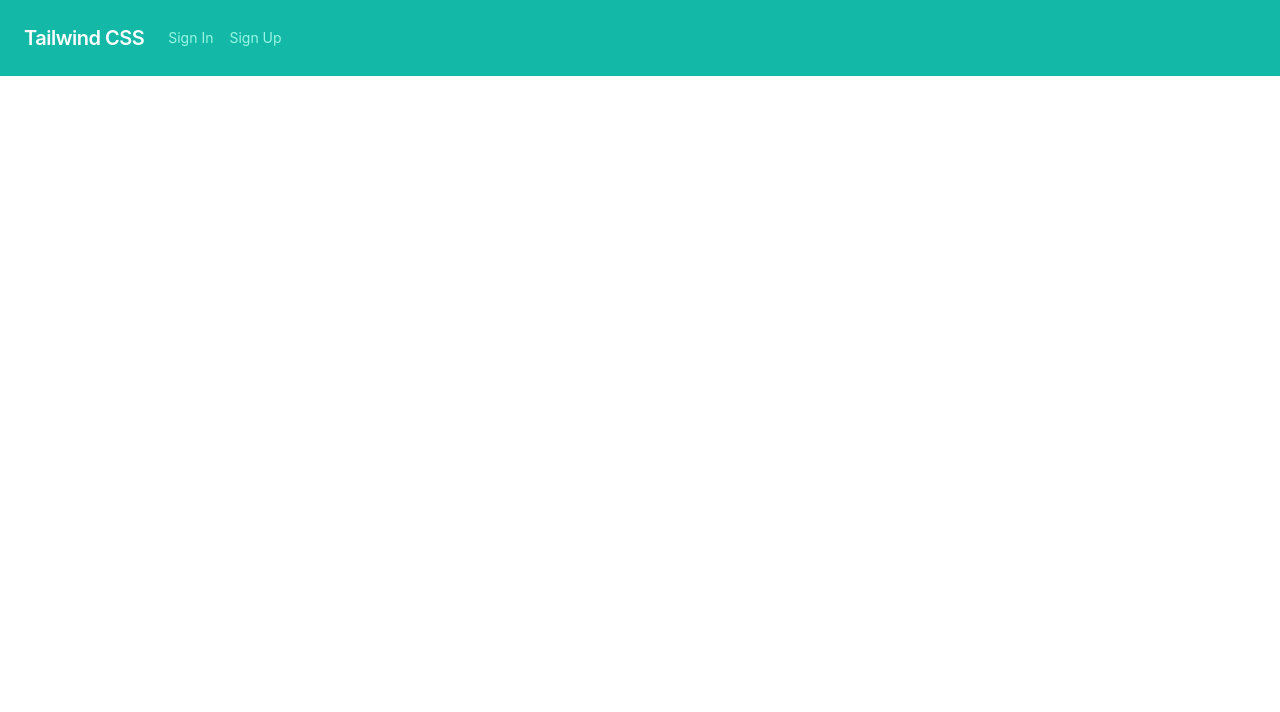
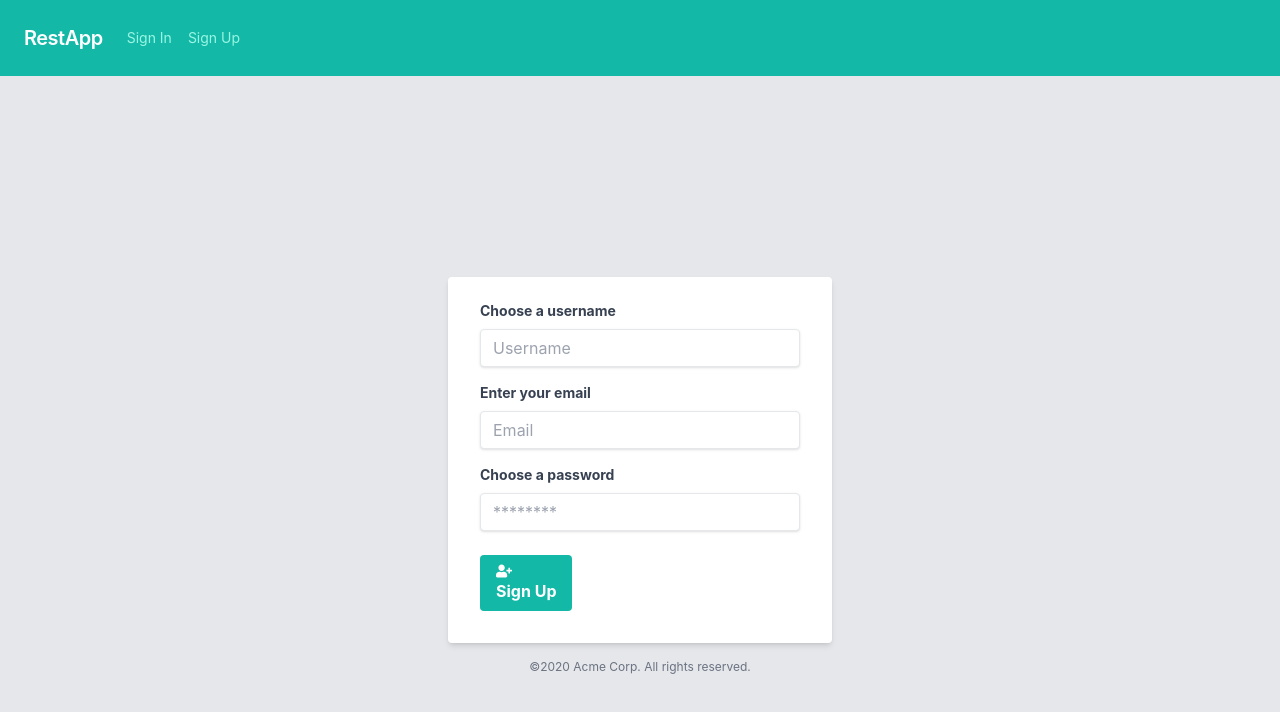
Before and after one commit to Isaac177/restaurant-mern, a React (Create React App) app in the folder client/: page /signup in a window 1280 px wide. Shown: the top 712 px of the page. Built offline with nearby package versions, Linux system fonts and the light colour scheme.

Commit message:
Signin & SignUp

```diff
--- a/client/src/components/App.js
+++ b/client/src/components/App.js
@@ -1,11 +1,27 @@
 import React from 'react';
 import './App.css';
-import {BrowserRouter} from "react-router-dom";
+import {BrowserRouter as Router, Route, Routes} from 'react-router-dom';
 import Header from "./Header";
+import Home from "./Home";
+import Signin from "./Signin";
+import Signup from "./Signup";
+import NotFound from "./NotFound";
 
 
-const App = () => <BrowserRouter>
-    <Header />
-</BrowserRouter>
+const App = () => {
+    return (
+        <Router>
+            <Header />
+            <main>
+                <Routes>
+                    <Route path="/" element={<Home />} />
+                    <Route path="/signin" element={<Signin />} />
+                    <Route path="/signup" element={<Signup />} />
+                    <Route path="*" element={<NotFound />} />
+                </Routes>
+            </main>
+        </Router>
+    );
+};
 
 export default App;
--- a/client/src/components/Header.js
+++ b/client/src/components/Header.js
@@ -9,7 +9,7 @@ const Header = () => {
     const showNavigation = () => (
         <nav className="flex items-center justify-between flex-wrap bg-teal-500 p-6">
             <div className="flex items-center flex-shrink-0 text-white mr-6">
-                <span className="font-semibold text-xl tracking-tight">Tailwind CSS</span>
+                <Link to='/' className="font-semibold text-xl tracking-tight">RestApp</Link>
             </div>
             <div className="block lg:hidden">
                 <button
@@ -23,10 +23,10 @@ const Header = () => {
                 </button>
                 { navShown && (
                     <div className="text-sm lg:flex-grow block items-center w-full lg:w-auto">
-                        <Link to="#" className="block mt-4 lg:inline-block lg:mt-0 text-teal-200 hover:text-white mr-4">
+                        <Link to="/signin" className="block mt-4 lg:inline-block lg:mt-0 text-teal-200 hover:text-white mr-4">
                             Sign In
                         </Link>
-                        <Link to="#" className="block mt-4 lg:inline-block lg:mt-0 text-teal-200 hover:text-white">
+                        <Link to="/signup" className="block mt-4 lg:inline-block lg:mt-0 text-teal-200 hover:text-white">
                             Sign Up
                         </Link>
                     </div>
@@ -34,10 +34,10 @@ const Header = () => {
             </div>
             <div className="w-full block flex-grow lg:flex lg:items-center lg:w-auto text-sm lg:flex-grow block items-center w-full lg:w-auto sm:block sm:hidden">
                 <div className="text-sm lg:flex-grow float-right ml-auto">
-                    <Link to="#" className="block mt-4 lg:inline-block lg:mt-0 text-teal-200 hover:text-white mr-4">
+                    <Link to="/signin" className="block mt-4 lg:inline-block lg:mt-0 text-teal-200 hover:text-white mr-4">
                         Sign In
                     </Link>
-                    <Link to="#" className="block mt-4 lg:inline-block lg:mt-0 text-teal-200 hover:text-white">
+                    <Link to="/signup" className="block mt-4 lg:inline-block lg:mt-0 text-teal-200 hover:text-white">
                         Sign Up
                     </Link>
                 </div>
--- /dev/null
+++ b/client/src/components/Home.js
@@ -0,0 +1,12 @@
+import React from 'react';
+
+
+const Home = () => {
+    return (
+        <div>
+            <h1>Home</h1>
+        </div>
+    )
+};
+
+export default Home;
--- /dev/null
+++ b/client/src/components/NotFound.js
@@ -0,0 +1,22 @@
+import React from 'react';
+
+const NotFound = () => {
+    return (
+        <div className="flex items-center justify-center h-screen bg-gray-200">
+            <div className="flex flex-col items-center text-center">
+                <h1 className="text-6xl font-bold text-red-700">404</h1>
+                <h2 className="text-3xl font-bold text-gray-600">Page Not Found</h2>
+                <p className="text-xl font-light text-gray-600 mt-4">
+                    The page you are looking for could not be found.
+                </p>
+                <button
+                    className="px-4 py-2 bg-blue-500 text-white font-bold rounded-full mt-6 hover:bg-blue-700"
+                >
+                    Go Back
+                </button>
+            </div>
+        </div>
+    );
+};
+
+export default NotFound;
--- /dev/null
+++ b/client/src/components/Signin.js
@@ -0,0 +1,60 @@
+import React from 'react';
+import { FaSignInAlt } from 'react-icons/fa';
+
+const SignIn = () => {
+    return (
+        <div className="flex items-center justify-center h-screen bg-gray-200">
+            <div className="w-full max-w-sm">
+                <form className="bg-white shadow-md rounded px-8 pt-6 pb-8 mb-4">
+                    <div className="mb-4">
+                        <label
+                            className="block text-gray-700 text-sm font-bold mb-2"
+                            htmlFor="username"
+                        >
+                            Username
+                        </label>
+                        <input
+                            className="shadow appearance-none border rounded w-full py-2 px-3 text-gray-700 leading-tight focus:outline-none focus:shadow-outline"
+                            id="username"
+                            type="text"
+                            placeholder="Username"
+                        />
+                    </div>
+                    <div className="mb-6">
+                        <label
+                            className="block text-gray-700 text-sm font-bold mb-2"
+                            htmlFor="password"
+                        >
+                            Password
+                        </label>
+                        <input
+                            className="shadow appearance-none border rounded w-full py-2 px-3 text-gray-700 leading-tight focus:outline-none focus:shadow-outline"
+                            id="password"
+                            type="password"
+                            placeholder="********"
+                        />
+                    </div>
+                    <div className="flex items-center justify-between">
+                        <button
+                            className="bg-teal-500 hover:bg-teal-700 text-white font-bold py-2 px-4 rounded focus:outline-none focus:shadow-outline"
+                            type="button"
+                        >
+                            Sign In
+                        </button>
+                        <a
+                            className="inline-block align-baseline font-bold text-sm text-teal-500 hover:text-teal-800"
+                            href="#"
+                        >
+                            Forgot Password?
+                        </a>
+                    </div>
+                </form>
+                <p className="text-center text-gray-500 text-xs">
+                    &copy;2020 Acme Corp. All rights reserved.
+                </p>
+            </div>
+        </div>
+    );
+};
+
+export default SignIn;
--- /dev/null
+++ b/client/src/components/Signup.js
@@ -0,0 +1,68 @@
+import React from 'react';
+import { FaUserPlus } from 'react-icons/fa';
+
+const SignUp = () => {
+    return (
+        <div className="flex items-center justify-center h-screen bg-gray-200">
+            <div className="w-full max-w-sm">
+                <form className="bg-white shadow-md rounded px-8 pt-6 pb-8 mb-4">
+                    <div className="mb-4">
+                        <label
+                            className="block text-gray-700 text-sm font-bold mb-2"
+                            htmlFor="username"
+                        >
+                            Choose a username
+                        </label>
+                        <input
+                            className="shadow appearance-none border rounded w-full py-2 px-3 text-gray-700 leading-tight focus:outline-none focus:shadow-outline"
+                            id="username"
+                            type="text"
+                            placeholder="Username"
+                        />
+                    </div>
+                    <div className="mb-4">
+                        <label
+                            className="block text-gray-700 text-sm font-bold mb-2"
+                            htmlFor="email"
+                        >
+                            Enter your email
+                        </label>
+                        <input
+                            className="shadow appearance-none border rounded w-full py-2 px-3 text-gray-700 leading-tight focus:outline-none focus:shadow-outline"
+                            id="email"
+                            type="email"
+                            placeholder="Email"
+                        />
+                    </div>
+                    <div className="mb-6">
+                        <label
+                            className="block text-gray-700 text-sm font-bold mb-2"
+                            htmlFor="password"
+                        >
+                            Choose a password
+                        </label>
+                        <input
+                            className="shadow appearance-none border rounded w-full py-2 px-3 text-gray-700 leading-tight focus:outline-none focus:shadow-outline"
+                            id="password"
+                            type="password"
+                            placeholder="********"
+                        />
+                    </div>
+                    <div className="flex items-center justify-between">
+                        <button
+                            className="bg-teal-500 hover:bg-teal-700 text-white font-bold py-2 px-4 rounded focus:outline-none focus:shadow-outline"
+                            type="button"
+                        >
+                            <FaUserPlus className="mr-2" /> Sign Up
+                        </button>
+                    </div>
+                </form>
+                <p className="text-center text-gray-500 text-xs">
+                    &copy;2020 Acme Corp. All rights reserved.
+                </p>
+            </div>
+        </div>
+    );
+};
+
+export default SignUp;
```
